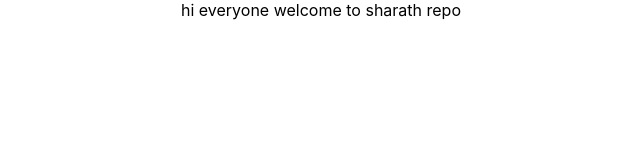
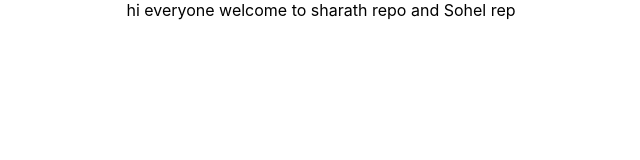
Before and after one commit to 9182029380/student-application, a React (Create React App) app: page / in a window 1280 px wide. Shown: the top 160 px of the page, without its empty margins (319-959 px from the left). Built offline with nearby package versions, Linux system fonts and the light colour scheme.

Commit message:
Update Welcome.js

```diff
--- a/src/componets/Welcome.js
+++ b/src/componets/Welcome.js
@@ -2,7 +2,7 @@ import React from 'react'
 
 function  Welcome()  {
   return (
-    <div>hi everyone welcome to sharath repo </div>
+    <div>hi everyone welcome to sharath repo and Sohel rep </div>
   )
 }
 export default Welcome;
```
